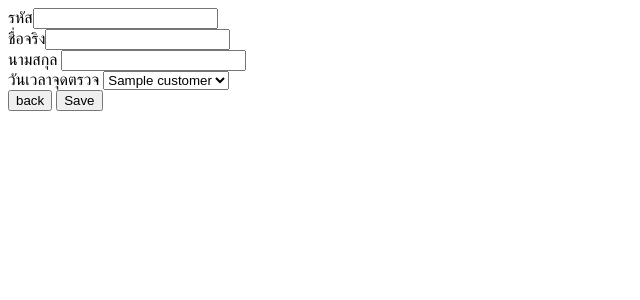
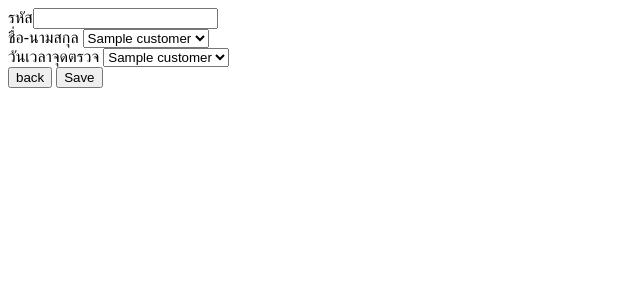
Before and after one commit to ThidaratPi/db021_122, a PHP site: template views/detail/newDetail.php in a window 1280 px wide. Shown: the top 300 px of the page, without its empty margins (0-640 px from the left). Run offline with PHP 8.4, Linux system fonts and the light colour scheme; the template is opened without the code that fills it: most values are stand-ins (such as "Sample title", 1, 10 or a date in 2020).

Commit message:
Update newDetail.php

```diff
--- a/views/detail/newDetail.php
+++ b/views/detail/newDetail.php
@@ -1,8 +1,12 @@
 
 <form method="get" action="">
-<label>รหัส<input type="text" name="id_staff"/></label><br>
-<label>ชื่อจริง<input type="text" name="first_name"/></label><br>
-<label>นามสกุล <input type="text" name="last_name"/></label><br>
+<label>รหัส<input type="text" name="id_staff_checkpoint"/></label><br>
+<label>ชื่อ-นามสกุล <select name="name_customer">
+    <?php foreach($customer_List as $dep) {echo "<option value = $dep->id_customer>
+    $dep->name_customer</option>";}
+    ?>
+</select></label><br>
+
 <label>วันเวลาจุดตรวจ <select name="name_customer">
     <?php foreach($customer_List as $dep) {echo "<option value = $dep->id_customer>
     $dep->name_customer</option>";}
```
